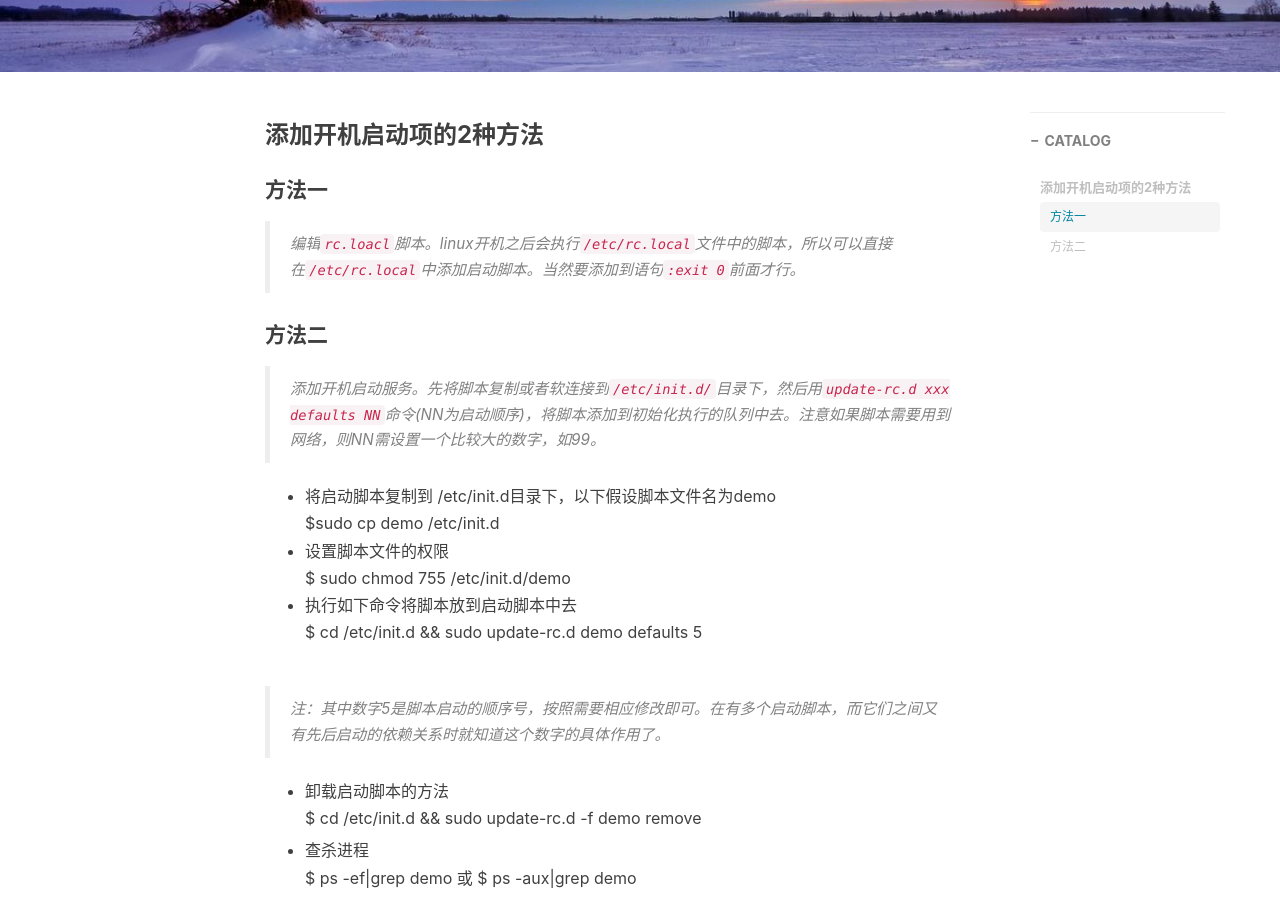
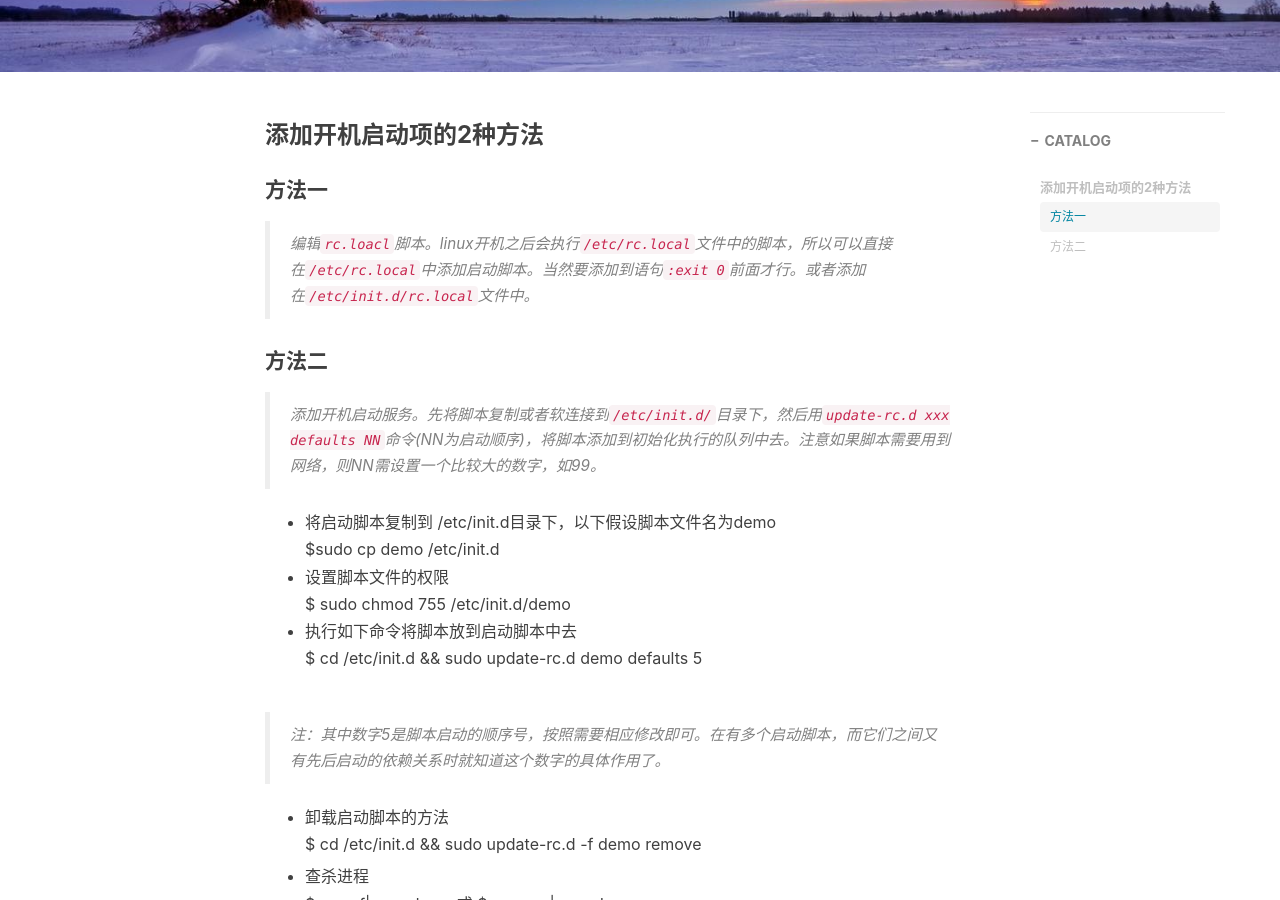
Before and after one commit to Lmonologue/baymax.github.io, a Jekyll site: the page built from _posts/2017-05-10-linux开机启动脚本.md, in a window 1280 px wide and 900 px high, scrolled down 451 px. Built offline with Jekyll 4.4.1, drawn with Linux system fonts in a browser that asks for light colours; nearby versions of some CDN libraries; comment, search, counter and statistics services are not loaded.

Commit message:
Update 2017-05-10-linux开机启动脚本.md

```diff
--- a/_posts/2017-05-10-linux开机启动脚本.md
+++ b/_posts/2017-05-10-linux开机启动脚本.md
@@ -14,7 +14,7 @@ tags:
 
 #### 方法一
 
->编辑`rc.loacl`脚本。linux开机之后会执行`/etc/rc.local`文件中的脚本，所以可以直接在`/etc/rc.local`中添加启动脚本。当然要添加到语句`:exit 0`前面才行。
+>编辑`rc.loacl`脚本。linux开机之后会执行`/etc/rc.local`文件中的脚本，所以可以直接在`/etc/rc.local`中添加启动脚本。当然要添加到语句`:exit 0`前面才行。或者添加在`/etc/init.d/rc.local`文件中。
 
 #### 方法二
 
```
